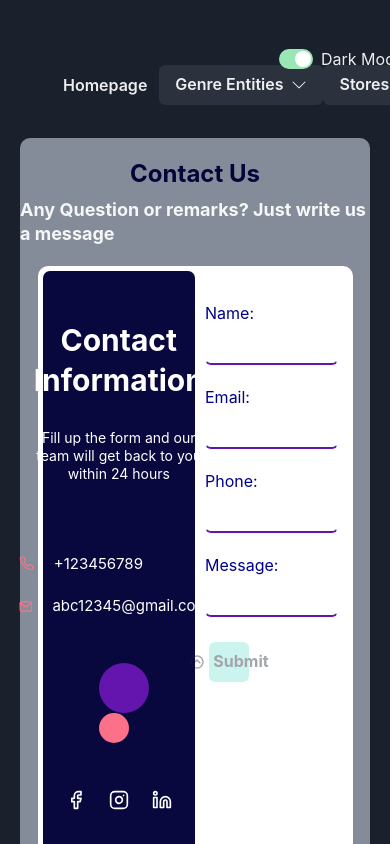
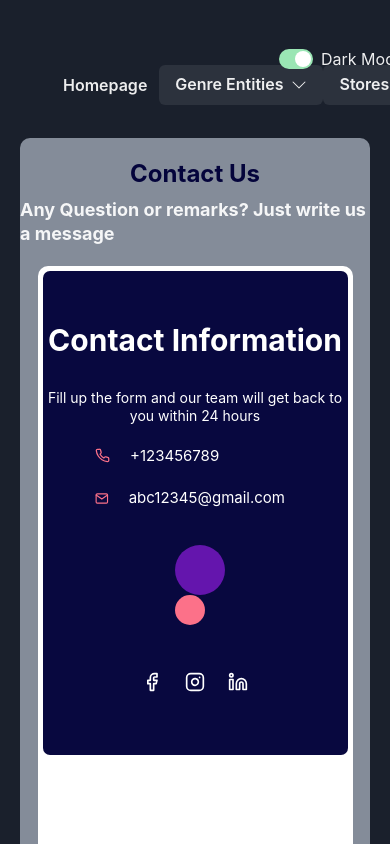
Before and after one commit to CODECONTRIBUT/Youto, a React (Vite) app: page /constactus in a window 390 px wide. Shown: the top 844 px of the page. Built offline with nearby package versions, Linux system fonts and the light colour scheme.

Commit message:
5/04/2024 || Added Media Query to adjust contact us page on mobile/Tablet devices.

```diff
--- a/src/components/FeedbackForm.tsx
+++ b/src/components/FeedbackForm.tsx
@@ -43,7 +43,7 @@ const FeedbackForm = () => {
                 <Input {...register('message', {required: true})} className='input_item'></Input>
             </Box>
             {errors.message?.type === 'required' && <p className='error_msg'>Your message is required</p>}
-            <Button width='20%' isDisabled={!isValid} leftIcon={<BiChevronUpCircle />} colorScheme='teal' fontWeight='bold' marginLeft={1} marginTop='25px' type='submit' variant='solid'>Submit</Button>
+            <Button width='30%' isDisabled={!isValid} leftIcon={<BiChevronUpCircle />} colorScheme='teal' fontWeight='bold' marginLeft={1} marginTop='25px' type='submit' variant='solid'>Submit</Button>
     </form>
   )
 }
--- a/src/css/contactus.css
+++ b/src/css/contactus.css
@@ -6,6 +6,11 @@
     background-color: var(--background-color);
     padding-bottom: 50px;
     border-radius: 10px;
+    @media (max-width: 768px) {
+        width: 100%;
+        flex-direction: column;
+        height: 100%;
+      }
 }
 
 .page_heading {
@@ -26,6 +31,7 @@
     flex-direction: row;
     @media (max-width: 768px) {
       width: 90%;
+      flex-direction: column;
     }
 }
 
@@ -72,6 +78,7 @@
     @media (max-width: 768px) {
       padding-bottom: 80px;
       grid-row: 2;
+      width: 100%;
     }
 }
 
@@ -107,6 +114,11 @@
     margin-top: 60px;
     cursor: pointer;
     text-decoration: none;
+    @media (max-width: 1024px) {
+        padding-bottom: 80px;
+        margin-top: 10px;
+        grid-row: 2;
+      }
 }
 
 .contact_details {
@@ -124,6 +136,9 @@
 
 .circle_container {
     margin-top:80px;
+    @media (max-width: 1024px) {
+        margin-top: 20px;
+      }
 }
 
 .big_circle {
@@ -134,6 +149,9 @@
     border-radius: 100%;
     z-index: 22;
     margin-left: 10px;
+    @media (max-width: 1024px) {
+        margin-top: 10px;
+      }
 }
 
 
@@ -193,6 +211,11 @@
     position: relative;
     align-content:flex-start;
     color: darkblue;
+    @media (max-width: 768px) {
+        margin-top: 40px;
+        width: 100%;
+        color: #fff;
+      }
 }
 
 .input_block {
```
